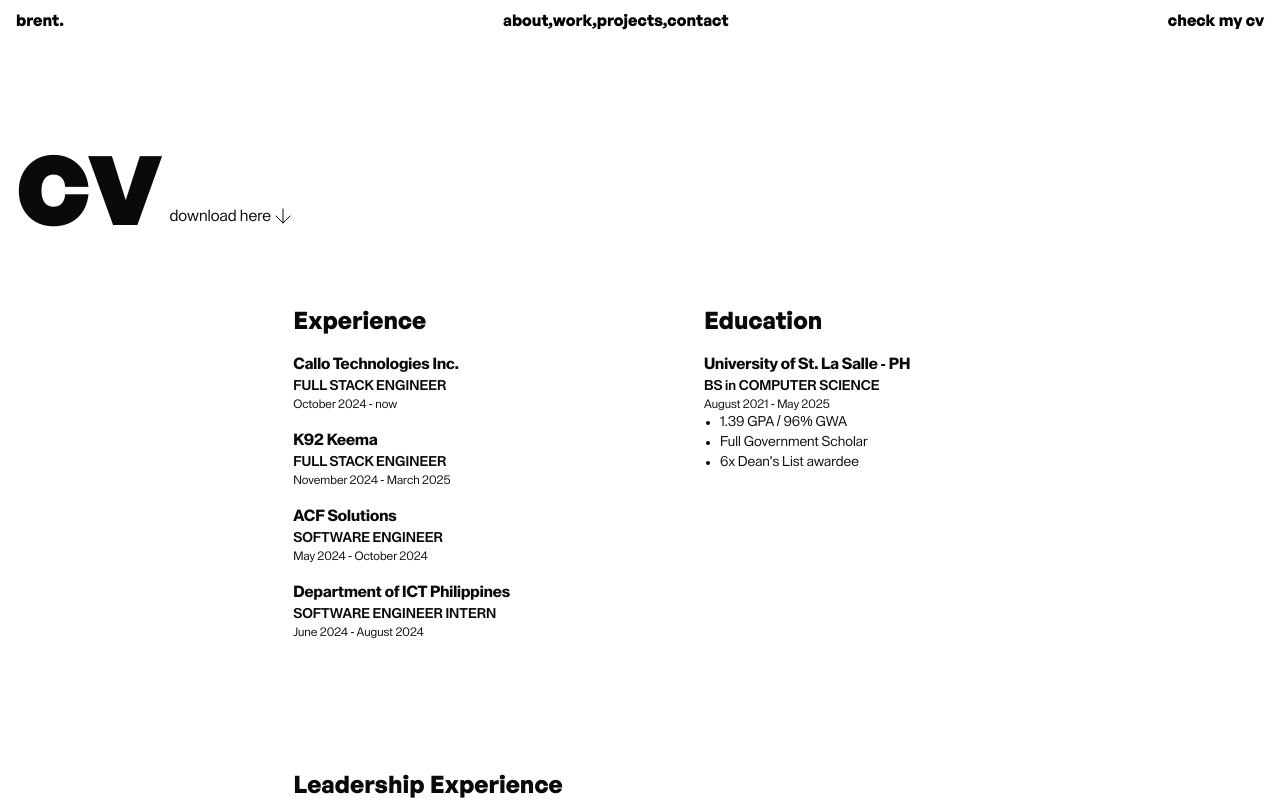
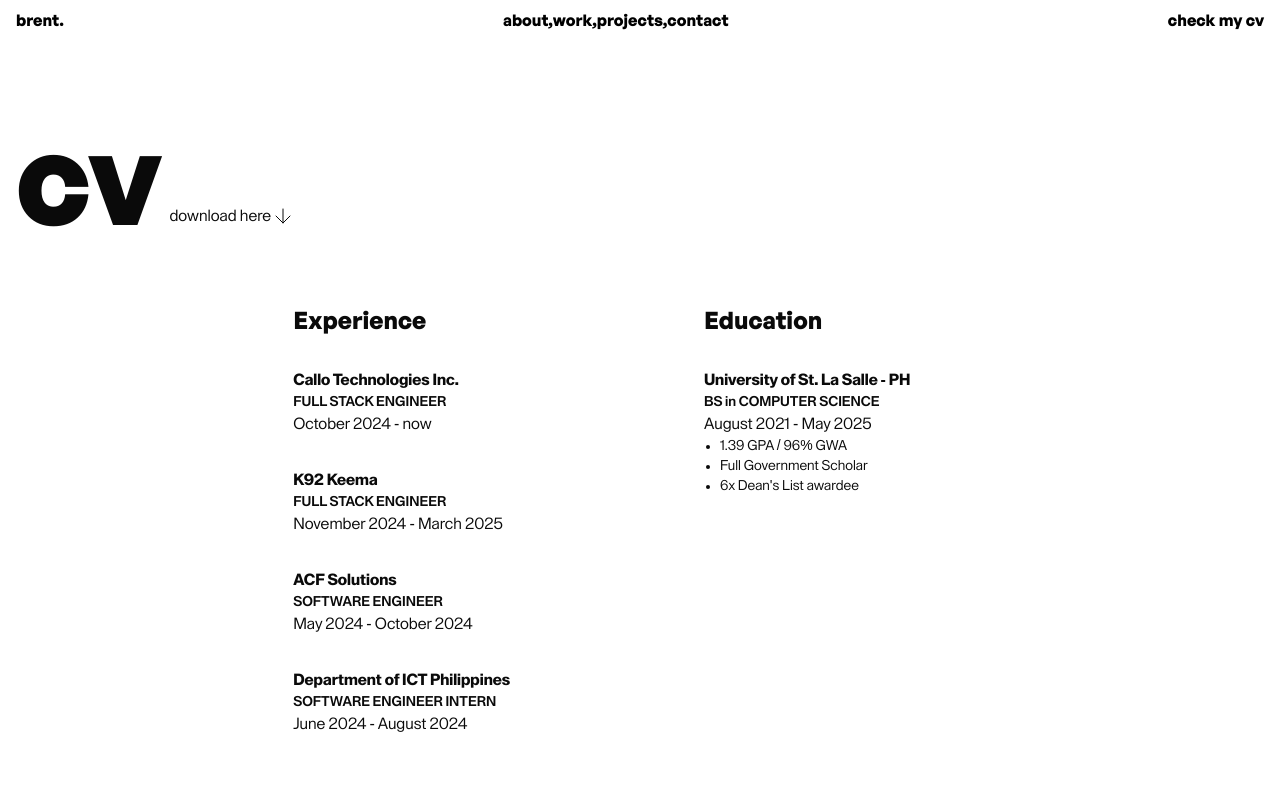
Before and after one commit to brentibanez331/personal-portfolio, a Next.js app: page /cv in a window 1280 px wide. Shown: the top 800 px of the page. Built offline with nearby package versions, Linux system fonts and the light colour scheme.

Commit message:
feat: add experience on work card

```diff
--- a/app/cv/page.tsx
+++ b/app/cv/page.tsx
@@ -20,36 +20,36 @@ export default function Page() {
 
                 <div className="w-full justify-center flex py-16">
                     <div className="grid grid-cols-2 gap-24 sm:gap-32">
-                        <TextFade direction="up" className="space-y-4 col-span-2 sm:col-span-1">
+                        <TextFade direction="up" className="space-y-4 sm:space-y-8 col-span-2 sm:col-span-1">
                             <h4 className="gen-sans-bold text-2xl">Experience</h4>
                             <div>
                                 <p className="font-bold text-md">Callo Technologies Inc.</p>
                                 <p className="font-semibold text-sm sm:text-md">FULL STACK ENGINEER</p>
-                                <p className="text-xs sm:text-md">October 2024 - now</p>
+                                <p className="text-xs sm:text-base">October 2024 - now</p>
                             </div>
                             <div>
                                 <p className="font-bold text-md">K92 Keema</p>
                                 <p className="font-semibold text-sm sm:text-md">FULL STACK ENGINEER</p>
-                                <p className="text-xs sm:text-md">November 2024 - March 2025</p>
+                                <p className="text-xs sm:text-base">November 2024 - March 2025</p>
                             </div>
                             <div>
                                 <p className="font-bold text-md">ACF Solutions</p>
                                 <p className="font-semibold text-sm sm:text-md">SOFTWARE ENGINEER</p>
-                                <p className="text-xs sm:text-md">May 2024 - October 2024</p>
+                                <p className="text-xs sm:text-base">May 2024 - October 2024</p>
                             </div>
                             <div>
                                 <p className="font-bold text-md">Department of ICT Philippines</p>
                                 <p className="font-semibold text-sm sm:text-md">SOFTWARE ENGINEER INTERN</p>
-                                <p className="text-xs sm:text-md">June 2024 - August 2024</p>
+                                <p className="text-xs sm:text-base">June 2024 - August 2024</p>
                             </div>
                         </TextFade>
                         {/* <Separator orientation="vertical" className="h-[500px] bg-neutral-700" /> */}
-                        <TextFade direction="up" className="space-y-4 col-span-2 sm:col-span-1">
+                        <TextFade direction="up" className="space-y-4 sm:space-y-8 col-span-2 sm:col-span-1">
                             <h4 className="gen-sans-bold text-2xl">Education</h4>
                             <div>
                                 <p className="font-bold text-md">University of St. La Salle - PH</p>
                                 <p className="font-semibold text-sm sm:text-md">BS in COMPUTER SCIENCE</p>
-                                <p className="text-xs ">August 2021 - May 2025</p>
+                                <p className="text-xs sm:text-base">August 2021 - May 2025</p>
                                 <ul className="text-sm list-disc ml-4">
                                     <li>1.39 GPA / 96% GWA</li>
                                     <li>Full Government Scholar</li>
@@ -58,12 +58,12 @@ export default function Page() {
                             </div>
                         </TextFade>
 
-                        <TextFade direction="up" className=" space-y-8 col-span-2">
+                        <TextFade direction="up" className=" space-y-4 sm:space-y-8 col-span-2">
                             <h4 className="gen-sans-bold text-2xl">Leadership Experience</h4>
                             <div>
                                 <p className="font-bold">Computer Science Society - USLS</p>
                                 <p className="font-semibold">ACADEMIC AFFAIRS HEAD</p>
-                                <p>August 2024 - Present</p>
+                                <p className="text-xs sm:text-base">August 2024 - Present</p>
                                 <ul className="text-sm pt-3 list-disc ml-4">
                                     <li>Spearheaded a partnership with Datacamp, providing 40+ students with free data science courses</li>
                                     <li>Organized a mentorship program, training 30+ freshmen students with C++ programming</li>
@@ -77,7 +77,7 @@ export default function Page() {
                                     <p>Developers Connect (DEVCON) Bacolod</p>
                                 </Link>
                                 <p className="font-semibold">VP for PROGRAMS</p>
-                                <p>February 2024 - September 2024</p>
+                                <p className="text-xs sm:text-base">February 2024 - September 2024</p>
                                 <ul className="text-sm pt-3 list-disc ml-4">
                                     <li>Co-organized a 2-day workshop on data science with SAP tools, reaching over 300+ students across 2 universities</li>
                                     <li>Led an outreach program in partnership with a local non-profit organization</li>
@@ -86,7 +86,7 @@ export default function Page() {
                             <div>
                                 <p className="font-bold">Google Developer Student Clubs - USLS</p>
                                 <p className="font-semibold">CHIEF INFORMATION OFFICER</p>
-                                <p>August 2023 - May 2024</p>
+                                <p className="text-xs sm:text-base">August 2023 - May 2024</p>
                                 <ul className="text-sm pt-3 list-disc ml-4">
                                     <li>Co-facilitated a Datacamp partnership and managing scholars</li>
                                     <li>Awarded as Best Special Interest Club 2024 @ Corps de Elite USLS</li>
@@ -97,7 +97,7 @@ export default function Page() {
                             <h4 className="gen-sans-bold text-2xl">Awards</h4>
                             <div>
                                 <p className="font-bold">Philippine Startup Challenge 9 (Regional)</p>
-                                <p>2024</p>
+                                <p className="text-xs sm:text-base">2024</p>
                                 <ul className="text-sm list-disc ml-4">
                                     <li>1st Runner Up</li>
                                     <li>Best in Startup Pitch</li>
@@ -106,21 +106,21 @@ export default function Page() {
                             </div>
                             <div>
                                 <p className="font-bold">PH Creative Awards Night by GDAP</p>
-                                <p>2024</p>
+                                <p className="text-xs sm:text-base">2024</p>
                                 <ul className="text-sm list-disc ml-4">
                                     <li>Best Game Art Direction</li>
                                 </ul>
                             </div>
                             <div>
                                 <p className="font-bold">USLS Club Fair: PasiCLUBan</p>
-                                <p>2024</p>
+                                <p className="text-xs sm:text-base">2024</p>
                                 <ul className="text-sm list-disc ml-4">
                                     <li>Champion</li>
                                 </ul>
                             </div>
                             <div>
                                 <p className="font-bold">Computer Science Night USLS</p>
-                                <p>2024</p>
+                                <p className="text-xs sm:text-base">2024</p>
                                 <ul className="text-sm list-disc ml-4">
                                     <li>Best Thesis Project Presenter</li>
                                     <li>Best Web Technologies Project Concept</li>
@@ -128,7 +128,7 @@ export default function Page() {
                             </div>
                             <div>
                                 <p className="font-bold">Philippine Startup Challenge 8 (Regional)</p>
-                                <p>2023</p>
+                                <p className="text-xs sm:text-base">2023</p>
                                 <ul className="text-sm list-disc ml-4">
                                     <li>Regional Finalist</li>
                                 </ul>
--- a/app/page.tsx
+++ b/app/page.tsx
@@ -54,16 +54,16 @@ const fragmentShader = `
 
         vec2 pixelToMouseDirection = centerOfPixel - u_mouse;
         float pixelDistanceToMouse = length(pixelToMouseDirection);
-        float strength = smoothstep(0.5, 0.0, pixelDistanceToMouse);
+        float strength = smoothstep(0.3, 0.0, pixelDistanceToMouse);
 
-        vec2 uvOffset = strength * - mouseDirection * 0.2;
+        vec2 uvOffset = strength * - mouseDirection * 0.3;
         vec2 uv = vUv - uvOffset;
 
         vec4 color = texture2D(u_texture, uv);
 
-        // vec4 colorR = texture2D(u_texture, uv + vec2(strength * u_aberrationIntensity * 0.01, 0.0));
-        // vec4 colorG = texture2D(u_texture, uv);
-        // vec4 colorB = texture2D(u_texture, uv - vec2(strength * u_aberrationIntensity * 0.01, 0.0));
+        vec4 colorR = texture2D(u_texture, uv + vec2(strength * u_aberrationIntensity * 0.01, 0.0));
+        vec4 colorG = texture2D(u_texture, uv);
+        vec4 colorB = texture2D(u_texture, uv - vec2(strength * u_aberrationIntensity * 0.01, 0.0));
 
         gl_FragColor = color;
     }
--- a/components/Nav.tsx
+++ b/components/Nav.tsx
@@ -19,7 +19,7 @@ export default function Nav() {
             </div>
             <div onClick={() => router.push("/cv")} className="hidden sm:flex hover:text-neutral-500 transition ease cursor-pointer">check my cv</div>
 
-            <Hamburger className="hidden" />
+            <Hamburger className="sm:hidden z-[999]" />
         </div>
     )
 }
```
Also changed, not shown: components/WorkCards.tsx (+46 -2 lines).
